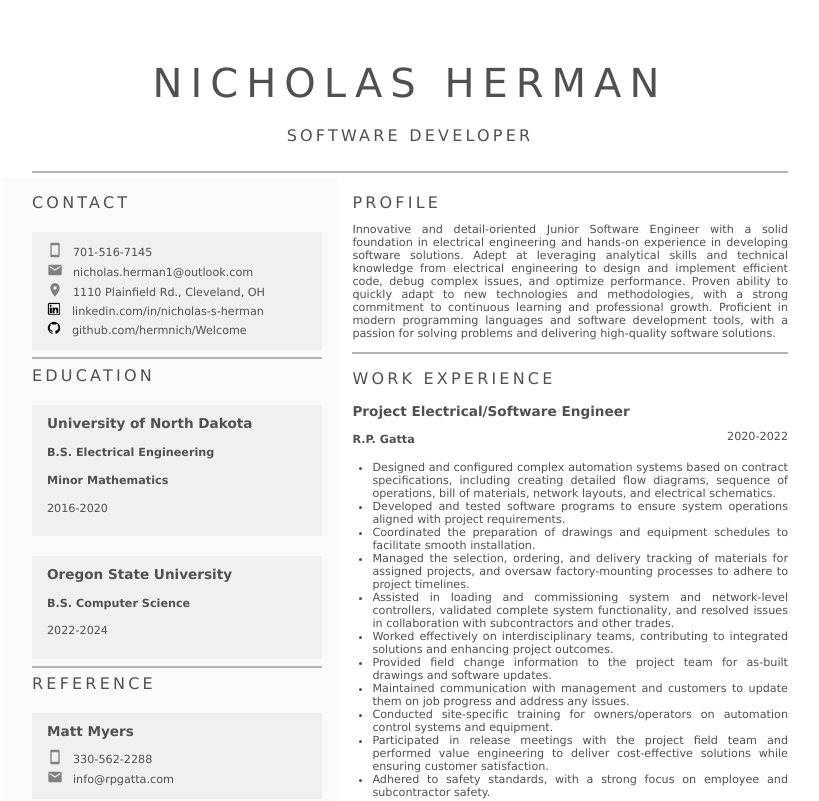
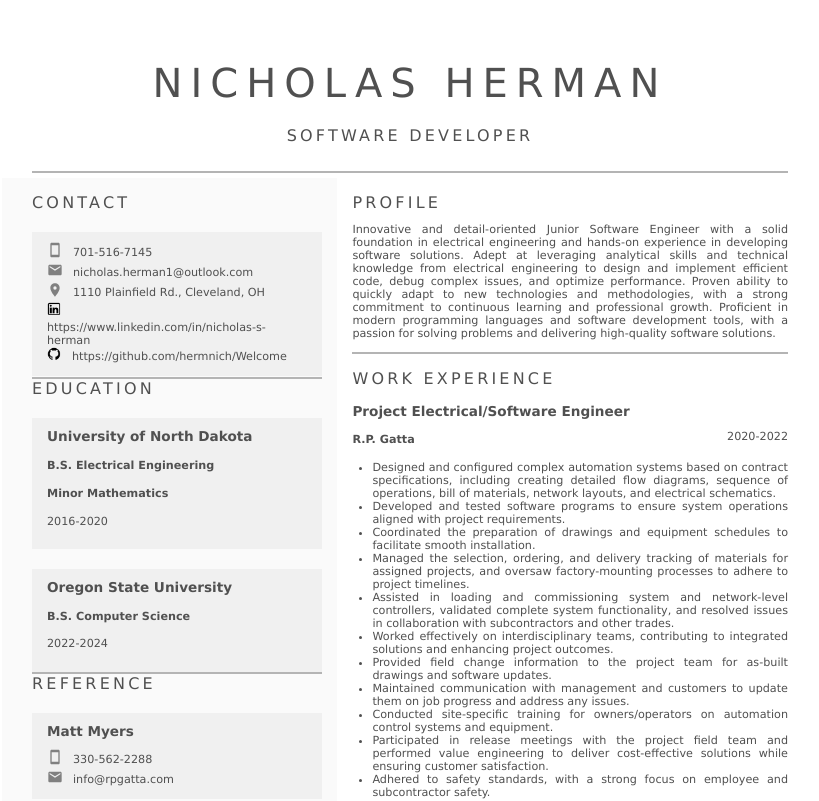
Before and after one commit to hermnich/Resume, a React (Create React App) app: page / in a window 1280 px wide. Shown: the top 801 px of the page, without its empty margins (230-1049 px from the left). Built offline with nearby package versions, Linux system fonts and the light colour scheme.

Commit message:
Update Contact URLs

```diff
--- a/src/components/Contact.js
+++ b/src/components/Contact.js
@@ -34,13 +34,13 @@
                     <span className='icon'>
                         <img src={linkedin_icon} alt="linkedin logo" height="15" />
                     </span>
-                    <span>linkedin.com/in/nicholas-s-herman</span>
+                    <span>https://www.linkedin.com/in/nicholas-s-herman</span>
                 </div>
                 <div className='github'>
                     <span className='icon'>
                         <img src={github_icon} alt="github logo" height="15" />
                     </span>
-                    <span>github.com/hermnich/Welcome</span>
+                    <span>https://github.com/hermnich/Welcome</span>
                 </div>
             </div>
         </div>
```
